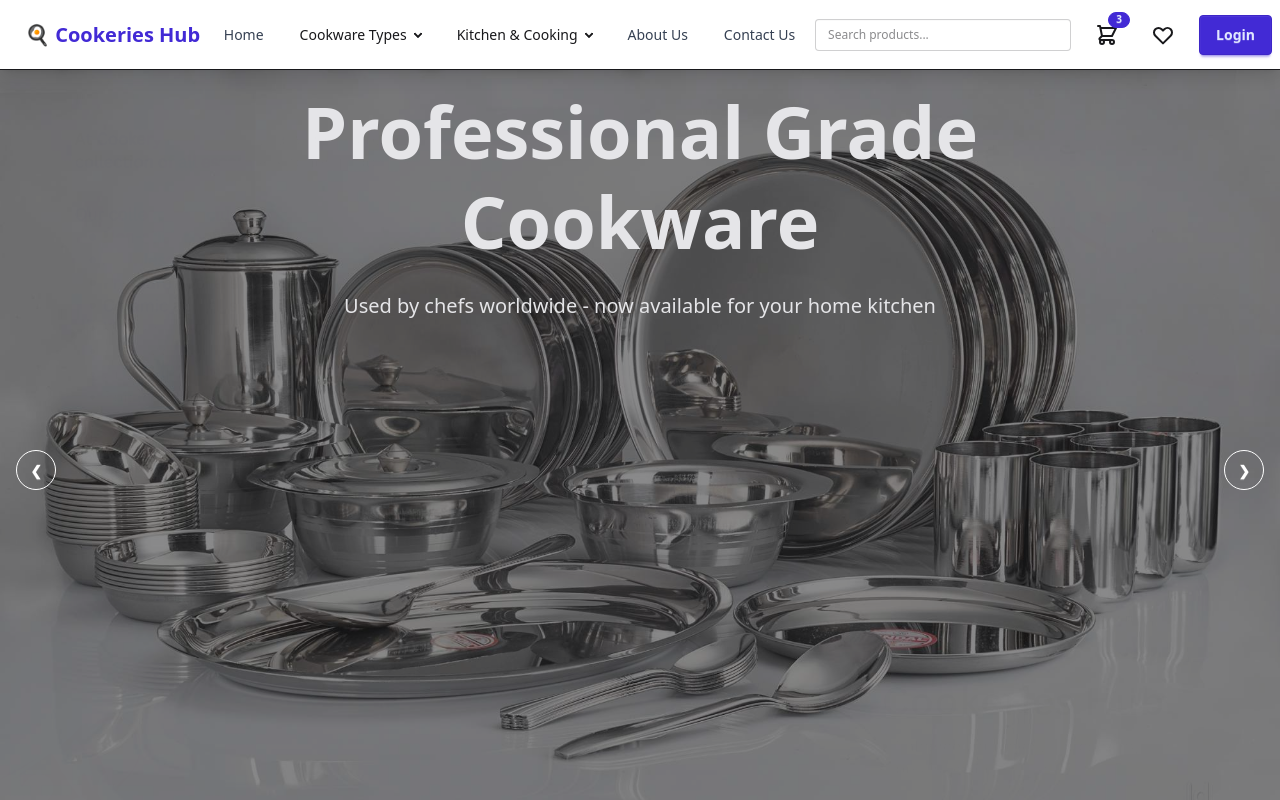
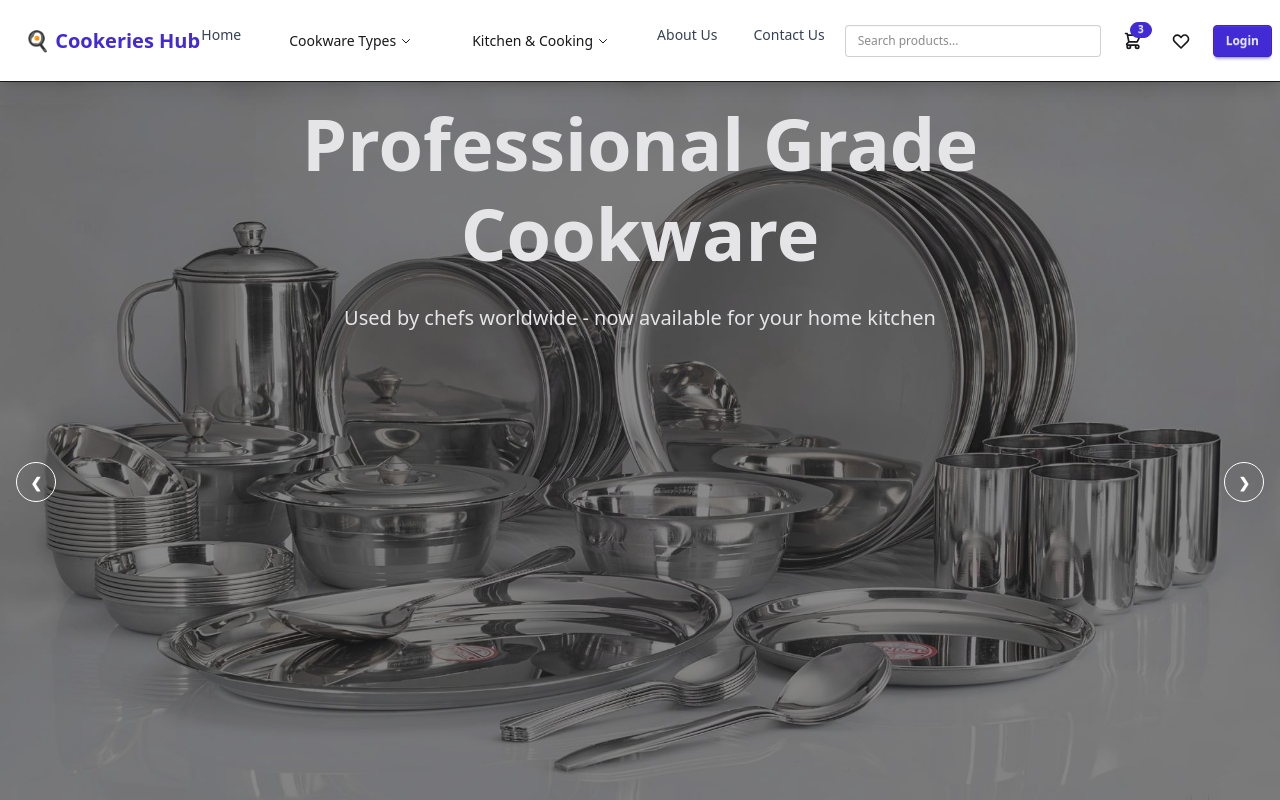
Before and after one commit to Naziur-Rahman/cookeries_hub, a React (Vite) app: page /Home in a window 1280 px wide. Shown: the top 800 px of the page. Built offline with nearby package versions, Linux system fonts and the light colour scheme.

Commit message:
Nav bar update

```diff
--- a/src/components/header/Header.jsx
+++ b/src/components/header/Header.jsx
@@ -1,16 +1,23 @@
-import React, { useState } from 'react';
+import React, { useState, useRef, useEffect } from 'react';
 import { Link, useLocation, useNavigate } from 'react-router-dom';
 
 const Header = () => {
   const location = useLocation();
   const navigate = useNavigate();
   const [isMenuOpen, setIsMenuOpen] = useState(false);
-  const [isCookwareOpen, setIsCookwareOpen] = useState(false);
-  const [isKitchenOpen, setIsKitchenOpen] = useState(false);
+  const [activeHoverDropdown, setActiveHoverDropdown] = useState(null);
+  const [activeClickDropdown, setActiveClickDropdown] = useState(null);
 
-  // Mock user authentication state - replace with your actual auth logic
+  // Mock user authentication state
   const [isLoggedIn, setIsLoggedIn] = useState(false);
   const [user] = useState({ name: "John Doe" });
+
+  // Refs for dropdowns and menus
+  const cookwareDropdownRef = useRef(null);
+  const kitchenDropdownRef = useRef(null);
+  const mobileMenuRef = useRef(null);
+  const cookwareClickRef = useRef(null);
+  const kitchenClickRef = useRef(null);
 
   const isActive = (path) => {
     return location.pathname === path ? 'text-primary font-semibold bg-primary/10' : 'text-gray-700 hover:text-primary';
@@ -18,9 +25,73 @@ const Header = () => {
 
   const handleLogout = () => {
     setIsLoggedIn(false);
-    // Clear user data from context/state
-    // Add your logout logic here
     navigate('/');
+  };
+
+  // Close mobile menu when clicking outside
+  useEffect(() => {
+    const handleClickOutside = (event) => {
+      // Close mobile menu
+      if (mobileMenuRef.current && !mobileMenuRef.current.contains(event.target)) {
+        setIsMenuOpen(false);
+      }
+
+      // Close click dropdowns when clicking outside
+      if (activeClickDropdown &&
+          !cookwareClickRef.current?.contains(event.target) &&
+          !kitchenClickRef.current?.contains(event.target)) {
+        setActiveClickDropdown(null);
+      }
+    };
+
+    document.addEventListener('mousedown', handleClickOutside);
+    return () => {
+      document.removeEventListener('mousedown', handleClickOutside);
+    };
+  }, [activeClickDropdown]);
+
+  // Hover functionality for desktop dropdowns
+  useEffect(() => {
+    const handleMouseEnter = (dropdown) => {
+      setActiveHoverDropdown(dropdown);
+    };
+
+    const handleMouseLeave = (event) => {
+      // Check if mouse is leaving to outside the dropdown area
+      if (!event.relatedTarget ||
+          !event.currentTarget.contains(event.relatedTarget)) {
+        setActiveHoverDropdown(null);
+      }
+    };
+
+    const cookwareElement = cookwareDropdownRef.current;
+    const kitchenElement = kitchenDropdownRef.current;
+
+    if (cookwareElement) {
+      cookwareElement.addEventListener('mouseenter', () => handleMouseEnter('cookware'));
+      cookwareElement.addEventListener('mouseleave', handleMouseLeave);
+    }
+
+    if (kitchenElement) {
+      kitchenElement.addEventListener('mouseenter', () => handleMouseEnter('kitchen'));
+      kitchenElement.addEventListener('mouseleave', handleMouseLeave);
+    }
+
+    return () => {
+      if (cookwareElement) {
+        cookwareElement.removeEventListener('mouseenter', () => handleMouseEnter('cookware'));
+        cookwareElement.removeEventListener('mouseleave', handleMouseLeave);
+      }
+      if (kitchenElement) {
+        kitchenElement.removeEventListener('mouseenter', () => handleMouseEnter('kitchen'));
+        kitchenElement.removeEventListener('mouseleave', handleMouseLeave);
+      }
+    };
+  }, []);
+
+  // Toggle click dropdowns
+  const toggleClickDropdown = (dropdown) => {
+    setActiveClickDropdown(activeClickDropdown === dropdown ? null : dropdown);
   };
 
   const cookwareCategories = [
@@ -37,8 +108,8 @@ const Header = () => {
       icon: "🪵"
     },
     {
-      name: "Steel Cookware",
-      path: "/steel-cookware",
+      name: " Stainless Steel Cookware",
+      path: "/stainless-steel-cookware",
       description: "Modern steel utensils",
       icon: "🔩"
     },
@@ -65,37 +136,46 @@ const Header = () => {
     <div className="navbar bg-base-100 shadow-lg sticky top-0 z-50 border-b">
       <div className="navbar-start">
         {/* Mobile Menu Button */}
-        <div className="dropdown lg:hidden">
-          <div
-            tabIndex={0}
-            role="button"
+        <div className="dropdown lg:hidden" ref={mobileMenuRef}>
+          <button
             className="btn btn-ghost"
             onClick={() => setIsMenuOpen(!isMenuOpen)}
           >
             <svg xmlns="http://www.w3.org/2000/svg" className="h-5 w-5" fill="none" viewBox="0 0 24 24" stroke="currentColor">
               <path strokeLinecap="round" strokeLinejoin="round" strokeWidth="2" d="M4 6h16M4 12h8m-8 6h16" />
             </svg>
-          </div>
+          </button>
 
           {/* Mobile Menu */}
           {isMenuOpen && (
-            <ul tabIndex={0} className="menu menu-sm dropdown-content bg-base-100 rounded-box z-50 mt-3 w-80 p-2 shadow-lg">
-              <li><Link to="/home" className={isActive('/home')} onClick={() => setIsMenuOpen(false)}>Home</Link></li>
+            <ul className="menu menu-sm dropdown-content bg-base-100 rounded-box z-50 mt-3 w-80 p-2 shadow-lg absolute left-0 top-12">
+              <li>
+                <Link
+                  to="/home"
+                  className={isActive('/home')}
+                  onClick={() => setIsMenuOpen(false)}
+                >
+                  Home
+                </Link>
+              </li>
 
               {/* Cookware Categories Mobile */}
-              <li>
+              <li className="dropdown dropdown-right">
                 <details>
-                  <summary>Cookware Categories</summary>
-                  <ul className="p-2">
+                  <summary className="font-medium">Cookware Categories</summary>
+                  <ul className="p-2 bg-base-100 rounded-box shadow">
                     {cookwareCategories.map((category) => (
                       <li key={category.path}>
                         <Link
                           to={category.path}
-                          className="flex items-center gap-2"
+                          className="flex items-center gap-2 py-2 px-3 hover:bg-base-200 rounded-lg"
                           onClick={() => setIsMenuOpen(false)}
                         >
-                          <span>{category.icon}</span>
-                          <span>{category.name}</span>
+                          <span className="text-lg">{category.icon}</span>
+                          <div>
+                            <div className="font-medium">{category.name}</div>
+                            <div className="text-xs text-gray-500">{category.description}</div>
+                          </div>
                         </Link>
                       </li>
                     ))}
@@ -104,19 +184,19 @@ const Header = () => {
               </li>
 
               {/* Kitchen Categories Mobile */}
-              <li>
+              <li className="dropdown dropdown-right">
                 <details>
-                  <summary>Kitchen & Cooking</summary>
-                  <ul className="p-2">
+                  <summary className="font-medium">Kitchen & Cooking</summary>
+                  <ul className="p-2 bg-base-100 rounded-box shadow grid grid-cols-1 gap-1">
                     {kitchenCategories.map((category) => (
                       <li key={category.path}>
                         <Link
                           to={category.path}
-                          className="flex items-center gap-2"
+                          className="flex items-center gap-2 py-2 px-3 hover:bg-base-200 rounded-lg"
                           onClick={() => setIsMenuOpen(false)}
                         >
                           <span>{category.icon}</span>
-                          <span>{category.name}</span>
+                          <span className="text-sm">{category.name}</span>
                         </Link>
                       </li>
                     ))}
@@ -124,19 +204,54 @@ const Header = () => {
                 </details>
               </li>
 
-              <li><Link to="/about-us" className={isActive('/about-us')} onClick={() => setIsMenuOpen(false)}>About Us</Link></li>
-              <li><Link to="/contact-us" className={isActive('/contact-us')} onClick={() => setIsMenuOpen(false)}>Contact Us</Link></li>
+              <li>
+                <Link
+                  to="/about-us"
+                  className={isActive('/about-us')}
+                  onClick={() => setIsMenuOpen(false)}
+                >
+                  About Us
+                </Link>
+              </li>
+              <li>
+                <Link
+                  to="/contact-us"
+                  className={isActive('/contact-us')}
+                  onClick={() => setIsMenuOpen(false)}
+                >
+                  Contact Us
+                </Link>
+              </li>
 
               {/* User Section Mobile */}
               <div className="divider my-2"></div>
               {isLoggedIn ? (
                 <>
-                  <li><Link to="/profile" onClick={() => setIsMenuOpen(false)}>Profile</Link></li>
-                  <li><Link to="/orders" onClick={() => setIsMenuOpen(false)}>My Orders</Link></li>
-                  <li><button onClick={handleLogout}>Logout</button></li>
+                  <li>
+                    <Link to="/profile" onClick={() => setIsMenuOpen(false)}>Profile</Link>
+                  </li>
+                  <li>
+                    <Link to="/orders" onClick={() => setIsMenuOpen(false)}>My Orders</Link>
+                  </li>
+                  <li>
+                    <button onClick={() => {
+                      handleLogout();
+                      setIsMenuOpen(false);
+                    }}>
+                      Logout
+                    </button>
+                  </li>
                 </>
               ) : (
-                <li><Link to="/login" className="btn btn-primary btn-sm" onClick={() => setIsMenuOpen(false)}>Login</Link></li>
+                <li>
+                  <Link
+                    to="/login"
+                    className="btn btn-primary btn-sm justify-start"
+                    onClick={() => setIsMenuOpen(false)}
+                  >
+                    Login
+                  </Link>
+                </li>
               )}
             </ul>
           )}
@@ -151,18 +266,37 @@ const Header = () => {
       {/* Desktop Navigation */}
       <div className="navbar-center hidden lg:flex">
         <ul className="menu menu-horizontal px-1 gap-1">
-          <li><Link to="/home" className={`px-4 py-2 rounded-lg ${isActive('/home')}`}>Home</Link></li>
+          <li>
+            <Link to="/home" className={`px-4 py-2 rounded-lg ${isActive('/home')}`}>
+              Home
+            </Link>
+          </li>
 
-          {/* Cookware Categories Dropdown */}
-          <li className="relative">
-            <details
-              open={isCookwareOpen}
-              onToggle={(e) => setIsCookwareOpen(e.target.open)}
-            >
-              <summary className="px-4 py-2 rounded-lg hover:bg-base-200 cursor-pointer">
+          {/* Cookware Categories Dropdown - BOTH HOVER AND CLICK */}
+          <li
+            className="dropdown dropdown-hover relative"
+            ref={cookwareDropdownRef}
+          >
+            {/* Clickable area */}
+            <div ref={cookwareClickRef}>
+              <button
+                className="px-4 py-2 rounded-lg hover:bg-base-200 cursor-pointer flex items-center gap-1"
+                onClick={() => toggleClickDropdown('cookware')}
+              >
                 Cookware Types
-              </summary>
-              <ul className="p-4 bg-base-100 shadow-xl rounded-box w-80 z-50 absolute top-12">
+                <svg className="w-3 h-3" fill="none" stroke="currentColor" viewBox="0 0 24 24">
+                  <path strokeLinecap="round" strokeLinejoin="round" strokeWidth={2} d="M19 9l-7 7-7-7" />
+                </svg>
+              </button>
+            </div>
+
+            {/* Dropdown Content - Shows on HOVER or CLICK */}
+            {(activeHoverDropdown === 'cookware' || activeClickDropdown === 'cookware') && (
+              <ul
+                className="dropdown-content menu p-4 bg-base-100 shadow-xl rounded-box w-80 z-50 absolute top-12 left-0"
+                onMouseEnter={() => setActiveHoverDropdown('cookware')}
+                onMouseLeave={() => setActiveHoverDropdown(null)}
+              >
                 <li className="menu-title mb-2">
                   <span className="text-primary font-bold">By Material</span>
                 </li>
@@ -171,6 +305,7 @@ const Header = () => {
                     <Link
                       to={category.path}
                       className="flex items-center gap-3 p-3 hover:bg-base-200 rounded-lg transition-colors"
+                      onClick={() => setActiveClickDropdown(null)}
                     >
                       <span className="text-2xl">{category.icon}</span>
                       <div>
@@ -181,24 +316,40 @@ const Header = () => {
                   </li>
                 ))}
               </ul>
-            </details>
+            )}
           </li>
 
-          {/* Kitchen Categories Dropdown */}
-          <li className="relative">
-            <details
-              open={isKitchenOpen}
-              onToggle={(e) => setIsKitchenOpen(e.target.open)}
-            >
-              <summary className="px-4 py-2 rounded-lg hover:bg-base-200 cursor-pointer">
+          {/* Kitchen Categories Dropdown - BOTH HOVER AND CLICK */}
+          <li
+            className="dropdown dropdown-hover relative"
+            ref={kitchenDropdownRef}
+          >
+            {/* Clickable area */}
+            <div ref={kitchenClickRef}>
+              <button
+                className="px-4 py-2 rounded-lg hover:bg-base-200 cursor-pointer flex items-center gap-1"
+                onClick={() => toggleClickDropdown('kitchen')}
+              >
                 Kitchen & Cooking
-              </summary>
-              <ul className="p-4 bg-base-100 shadow-xl rounded-box w-64 grid grid-cols-2 gap-2 z-50 absolute top-12">
+                <svg className="w-3 h-3" fill="none" stroke="currentColor" viewBox="0 0 24 24">
+                  <path strokeLinecap="round" strokeLinejoin="round" strokeWidth={2} d="M19 9l-7 7-7-7" />
+                </svg>
+              </button>
+            </div>
+
+            {/* Dropdown Content - Shows on HOVER or CLICK */}
+            {(activeHoverDropdown === 'kitchen' || activeClickDropdown === 'kitchen') && (
+              <ul
+                className="dropdown-content menu p-4 bg-base-100 shadow-xl rounded-box w-64 grid grid-cols-2 gap-2 z-50 absolute top-12 left-0"
+                onMouseEnter={() => setActiveHoverDropdown('kitchen')}
+                onMouseLeave={() => setActiveHoverDropdown(null)}
+              >
                 {kitchenCategories.map((category) => (
                   <li key={category.path}>
                     <Link
                       to={category.path}
                       className="flex items-center gap-2 p-2 hover:bg-base-200 rounded-lg transition-colors"
+                      onClick={() => setActiveClickDropdown(null)}
                     >
                       <span>{category.icon}</span>
                       <span className="text-sm">{category.name}</span>
@@ -206,11 +357,19 @@ const Header = () => {
                   </li>
                 ))}
               </ul>
-            </details>
+            )}
           </li>
 
-          <li><Link to="/about-us" className={`px-4 py-2 rounded-lg ${isActive('/about-us')}`}>About Us</Link></li>
-          <li><Link to="/contact-us" className={`px-4 py-2 rounded-lg ${isActive('/contact-us')}`}>Contact Us</Link></li>
+          <li>
+            <Link to="/about-us" className={`px-4 py-2 rounded-lg ${isActive('/about-us')}`}>
+              About Us
+            </Link>
+          </li>
+          <li>
+            <Link to="/contact-us" className={`px-4 py-2 rounded-lg ${isActive('/contact-us')}`}>
+              Contact Us
+            </Link>
+          </li>
         </ul>
       </div>
 
@@ -228,16 +387,16 @@ const Header = () => {
         </div>
 
         {/* Shopping Cart */}
-        <Link to="/cart" className="btn btn-ghost btn-circle relative">
-          <svg xmlns="http://www.w3.org/2000/svg" className="h-6 w-6" fill="none" viewBox="0 0 24 24" stroke="currentColor">
+        <Link to="/cart" className="btn btn-ghost btn-circle btn-sm relative">
+          <svg xmlns="http://www.w3.org/2000/svg" className="h-5 w-5" fill="none" viewBox="0 0 24 24" stroke="currentColor">
             <path strokeLinecap="round" strokeLinejoin="round" strokeWidth="2" d="M3 3h2l.4 2M7 13h10l4-8H5.4M7 13L5.4 5M7 13l-2.293 2.293c-.63.63-.184 1.707.707 1.707H17m0 0a2 2 0 100 4 2 2 0 000-4zm-8 2a2 2 0 11-4 0 2 2 0 014 0z" />
           </svg>
           <span className="absolute -top-1 -right-1 badge badge-primary badge-xs">3</span>
         </Link>
 
         {/* Wishlist */}
-        <Link to="/wishlist" className="btn btn-ghost btn-circle">
-          <svg xmlns="http://www.w3.org/2000/svg" className="h-6 w-6" fill="none" viewBox="0 0 24 24" stroke="currentColor">
+        <Link to="/wishlist" className="btn btn-ghost btn-circle btn-sm hidden sm:flex">
+          <svg xmlns="http://www.w3.org/2000/svg" className="h-5 w-5" fill="none" viewBox="0 0 24 24" stroke="currentColor">
             <path strokeLinecap="round" strokeLinejoin="round" strokeWidth="2" d="M4.318 6.318a4.5 4.5 0 000 6.364L12 20.364l7.682-7.682a4.5 4.5 0 00-6.364-6.364L12 7.636l-1.318-1.318a4.5 4.5 0 00-6.364 0z" />
           </svg>
         </Link>
@@ -245,9 +404,9 @@ const Header = () => {
         {/* User Profile */}
         {isLoggedIn ? (
           <div className="dropdown dropdown-end">
-            <div tabIndex={0} role="button" className="btn btn-ghost btn-circle avatar">
-              <div className="w-8 rounded-full bg-primary text-primary-content flex items-center justify-center">
-                <span className="text-sm font-semibold">{user.name.charAt(0)}</span>
+            <div tabIndex={0} role="button" className="btn btn-ghost btn-circle btn-sm avatar">
+              <div className="w-6 rounded-full bg-primary text-primary-content flex items-center justify-center text-xs font-semibold">
+                {user.name.charAt(0)}
               </div>
             </div>
             <ul tabIndex={0} className="menu menu-sm dropdown-content bg-base-100 rounded-box z-50 mt-3 w-52 p-2 shadow">
@@ -258,7 +417,9 @@ const Header = () => {
             </ul>
           </div>
         ) : (
-          <Link to="/login" className="btn btn-primary hidden sm:inline-flex">Login</Link>
+          <Link to="/login" className="btn btn-primary btn-sm hidden sm:inline-flex">
+            Login
+          </Link>
         )}
       </div>
     </div>
```
